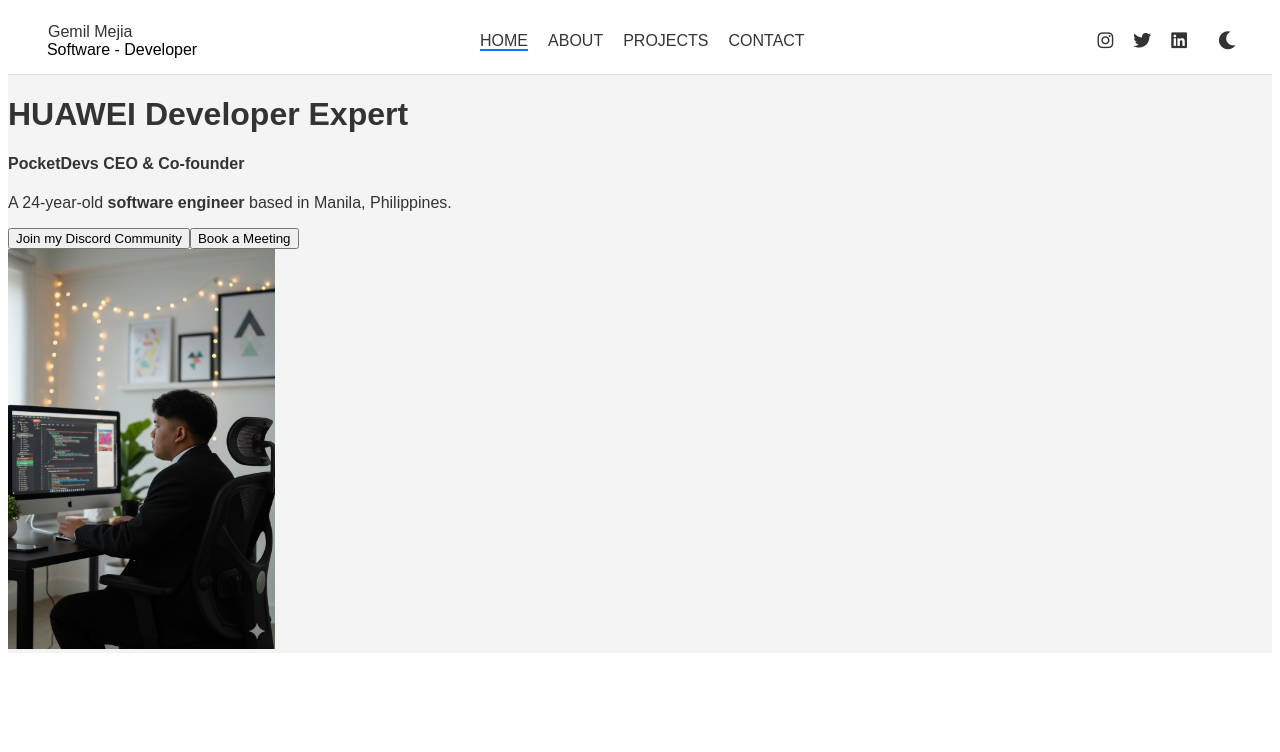
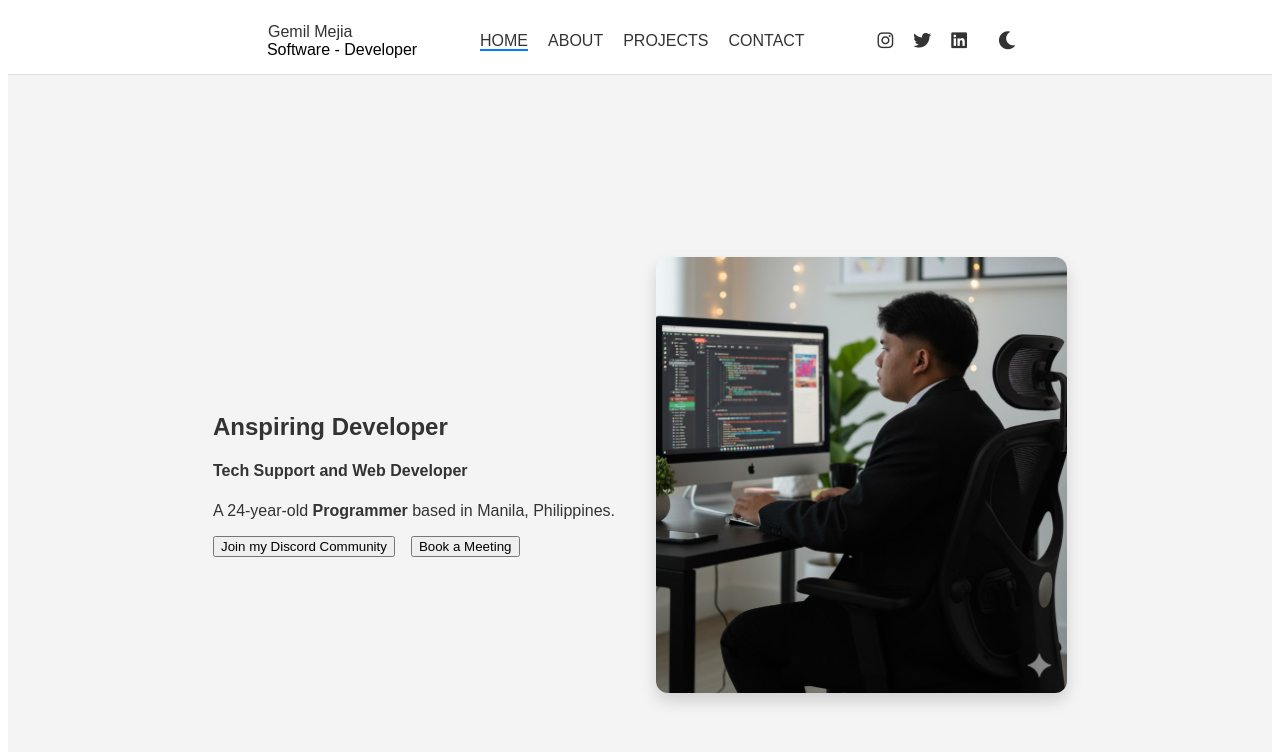
Before and after one commit to gemilmejia/portfolio, an Angular app: page / in a window 1280 px wide. Shown: the top 752 px of the page. Built offline with nearby package versions, Linux system fonts and the light colour scheme.

Commit message:
update homepage

```diff
--- a/angular.json
+++ b/angular.json
@@ -26,6 +26,7 @@
             "tsConfig": "tsconfig.app.json",
             "inlineStyleLanguage": "scss",
             "assets": [
+              "src/assets",
               {
                 "glob": "**/*",
                 "input": "public"
--- a/src/app/app.component.html
+++ b/src/app/app.component.html
@@ -24,7 +24,7 @@
       display: flex;
       justify-content: space-between;
       align-items: center;
-      padding: 15px 30px;
+      padding: 15px 250px;
       background: #fff;
       border-bottom: 1px solid #ddd;
     }
@@ -97,7 +97,7 @@
     </div>
 
     <!-- Center Links -->
-    <div class="navbar-links">
+    <div class="navbar-links ">
       <a routerLink="" routerLinkActive="active" [routerLinkActiveOptions]="{ exact: true }">HOME</a>
       <a routerLink="about" routerLinkActive="active">ABOUT</a>
       <a routerLink="projects" routerLinkActive="active">PROJECTS</a>
--- a/src/app/home/home.component.html
+++ b/src/app/home/home.component.html
@@ -1,30 +1,37 @@
-<div class="container py-5">
-  <div class="row align-items-center">
-    <!-- Left side: Text and buttons -->
-    <div class="col-md-6">
-      <h1 class="fw-bold">HUAWEI <span class="fw-normal">Developer Expert</span></h1>
-      <h4 class="fw-bold">PocketDevs <span class="fw-normal">CEO &amp; Co-founder</span></h4>
+<section class="hero-section">
+  <div class="hero-container">
+
+    <!-- LEFT: TEXT -->
+    <div class="hero-text">
+      <h1 class="fw-bold">
+        Anspiring <span class="fw-normal">Developer</span>
+      </h1>
+
+      <h4 class="fw-bold mt-2">
+        Tech Support <span class="fw-normal">and Web Developer</span>
+      </h4>
+
       <p class="mt-3">
-        A 24-year-old <strong>software engineer</strong> based in Manila, Philippines.
+        A 24-year-old <strong>Programmer</strong> based in Manila, Philippines.
       </p>
-      <div class="mt-4">
-        <button type="button" class="btn btn-dark me-3">
+
+      <div class="mt-4 hero-buttons">
+        <button class="btn btn-dark">
           <i class="bi bi-discord"></i> Join my Discord Community
         </button>
-        <button type="button" class="btn btn-light border">
+        <button class="btn btn-light border">
           <i class="bi bi-calendar-event"></i> Book a Meeting
         </button>
       </div>
     </div>
 
-    <!-- Right Side: Profile Image -->
-<div class="col-md-6 text-center">
-  <img
-    src="assets/images/profile.jpg"
-    alt="Profile Picture"
-    class="img-fluid rounded-3 shadow"
-    style="max-height: 400px; object-fit: cover;"
-  >
-</div>
+    <!-- RIGHT: IMAGE -->
+    <div class="hero-image">
+      <img
+        src="assets/images/profile.jpg"
+        alt="Profile"
+      />
+    </div>
+
   </div>
-</div>
+</section>
--- a/src/app/home/home.component.scss
+++ b/src/app/home/home.component.scss
@@ -0,0 +1,65 @@
+.hero-section {
+  min-height: 100vh;
+  display: flex;
+  align-items: center;
+}
+
+/* MAIN CONTAINER (pantay sa navbar) */
+.hero-container {
+  max-width: 1320px;
+  margin: 0 auto;
+  padding: 0 1rem;
+
+  display: flex;
+  align-items: center;
+  justify-content: space-between;
+  gap: 2rem;
+}
+
+/* LEFT SIDE */
+.hero-text {
+  flex: 1;
+  text-align: left;
+}
+
+/* RIGHT SIDE */
+.hero-image {
+  flex: 1;
+  display: flex;
+  justify-content: flex-end;
+}
+
+.hero-image img {
+  max-width: 420px;
+  width: 100%;
+  border-radius: 0.75rem;
+  box-shadow: 0 0.5rem 1rem rgba(0,0,0,.15);
+}
+
+/* BUTTONS */
+.hero-buttons {
+  display: flex;
+  gap: 1rem;
+}
+
+/* RESPONSIVE */
+@media (max-width: 992px) {
+  .hero-container {
+    flex-direction: column;
+    text-align: center;
+  }
+
+  .hero-text {
+    text-align: center;
+  }
+
+  .hero-image {
+    justify-content: center;
+    margin-top: 2rem;
+  }
+
+  .hero-buttons {
+    justify-content: center;
+    flex-direction: column;
+  }
+}
```
Also changed, not shown: src/assets/images/profile.jpg, src/assets/images/profile1.jpg (added).
